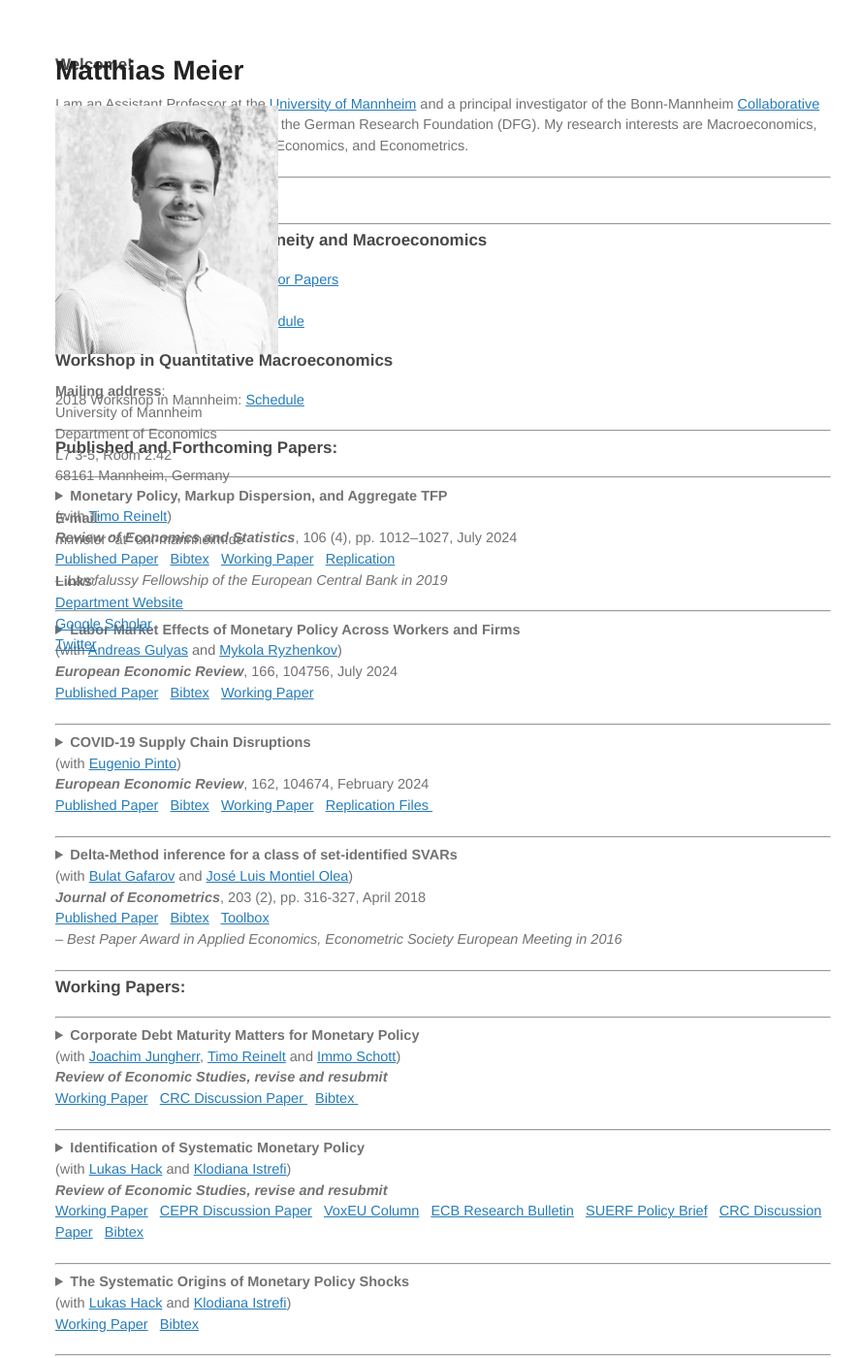
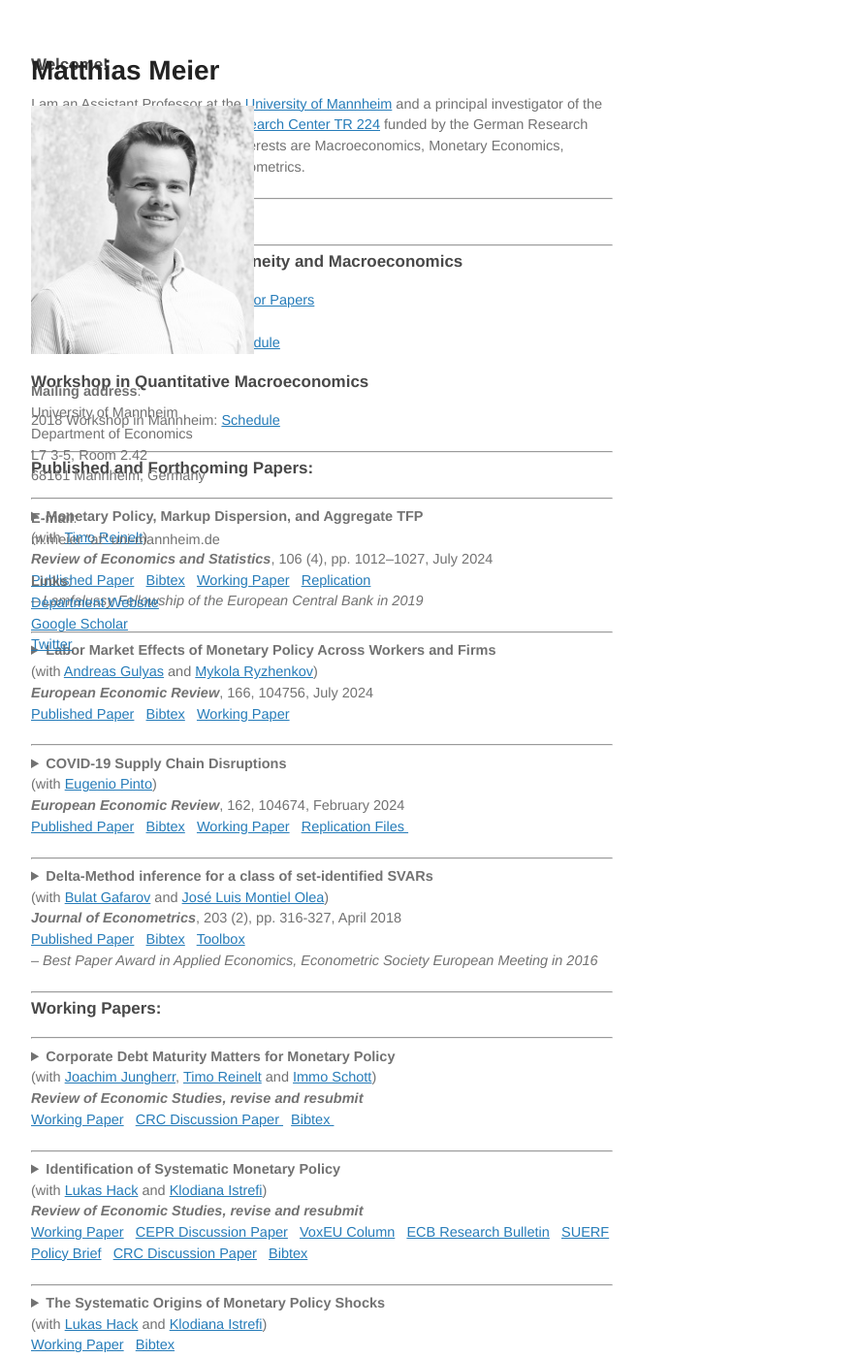
Before and after one commit to matthias-meier-econ/matthias-meier-econ.github.io, a Jekyll site: the page built from README.md, in a window 1280 px wide and 1400 px high. Shown: the whole window at 97% size, without its empty margins (153-1041 px from the left). Built offline with Jekyll 4.4.1, drawn with Linux system fonts in a browser that asks for light colours; our own code applies the rules of GitHub Pages for plain Markdown files; a script that is not in the unit is left out; the repository's description, which GitHub fills in, is left out.

Commit message:
Update custom_style.css

```diff
--- a/css/custom_style.css
+++ b/css/custom_style.css
@@ -279,7 +279,7 @@ a:hover small {
 }
 */
 .wrapper {
- width:860px; /*860*/
+ width:910px; /*860*/
  margin:0 auto
 }
 blockquote {
@@ -380,7 +380,7 @@ header ul a strong {
  color:#222
 }
 section {
- width:800px; /*550/*
+ width:600px; /*550/*
  float:right;
  padding-bottom:50px
 }
```
